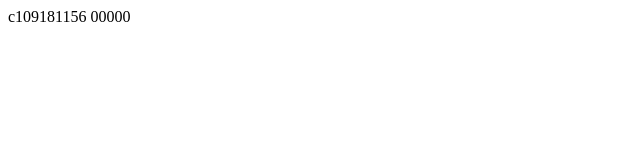
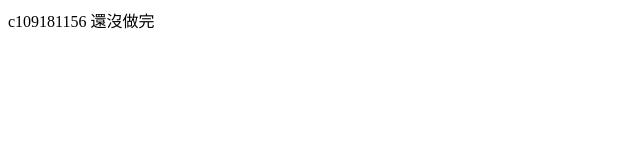
Before and after one commit to zx051/zx051.github.io, a plain HTML site: page index.html in a window 1280 px wide. Shown: the full height of the page, 0-640 px from the left. Drawn offline with Linux system fonts and the light colour scheme.

Commit message:
Update index.html

```diff
--- a/index.html
+++ b/index.html
@@ -1 +1 @@
-<h> c109181156 00000</h>
+<h> c109181156 還沒做完</h>
```
